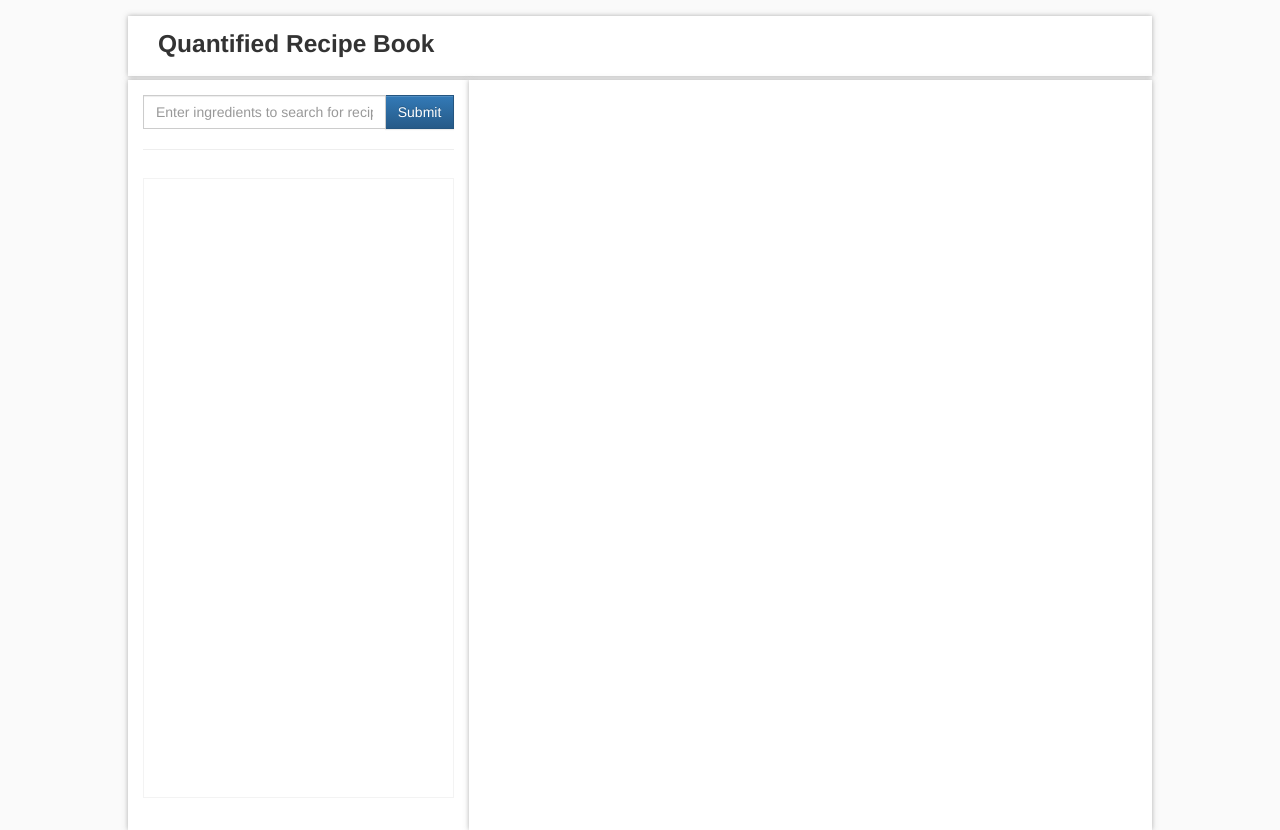
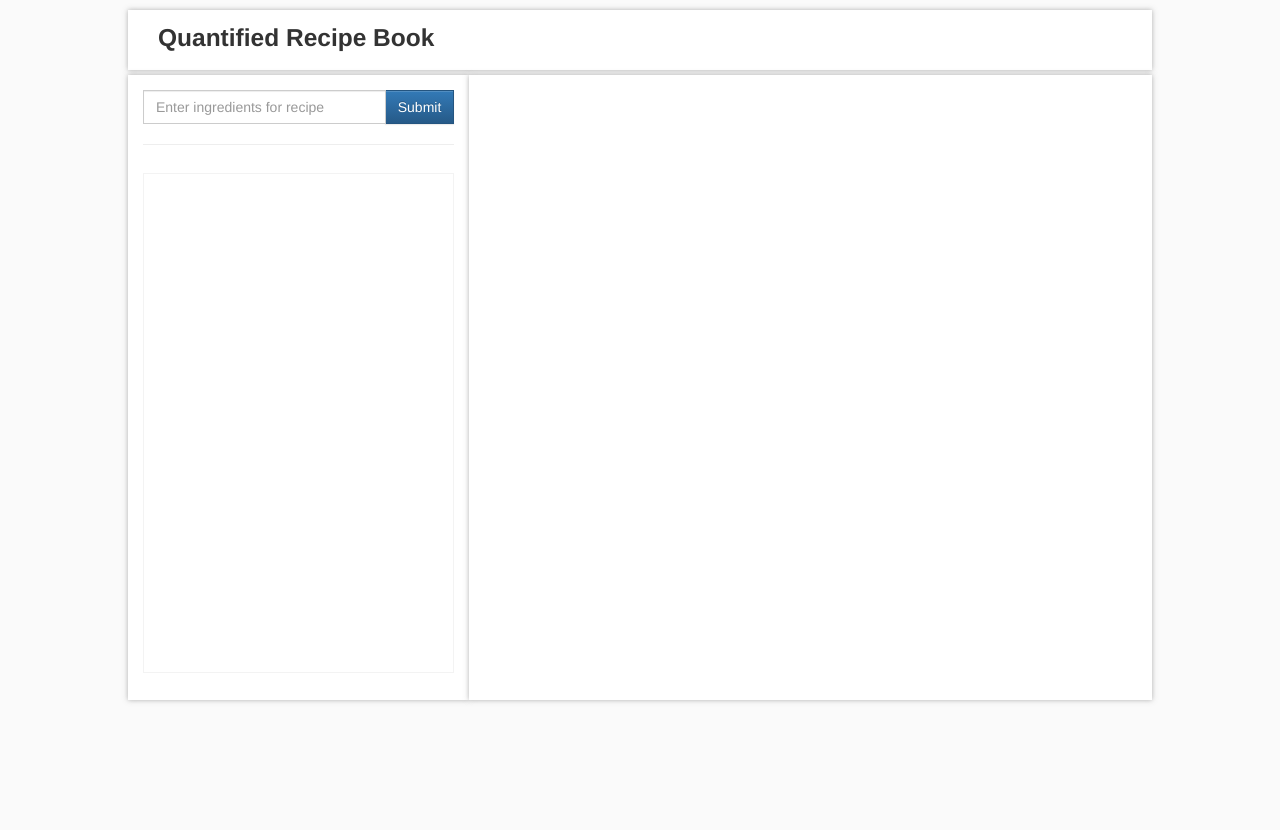
Before and after one commit to evanyc15/ECS89H_Recipe, a website: page public/quantifiedRecipe.html in a window 1280 px wide. After the commit the page ends 800 px from the top, so only its background shows below. Drawn offline with nearby package versions, Linux system fonts and the light colour scheme.

Commit message:
CSS changes

```diff
--- a/public/assets/css/quantifiedRecipe.css
+++ b/public/assets/css/quantifiedRecipe.css
@@ -9,7 +9,7 @@ body {
     right: 0;
     margin-left: auto;
     margin-right: auto;
-    top: 2%;
+    top: 10px;
     background-color: white;
     padding: 10px 30px 10px 30px;
     font-size: 1.75em;
@@ -31,13 +31,13 @@ body {
 }
 #container {
     position: absolute;
-    height: 750px;
+    height: 625px;
     width: 80vw;
     left: 0;
     right: 0;
     margin-left: auto;
     margin-right: auto;
-    top: 10%;
+    top: 75px;
     background-color: white;
     display: none;
 }
@@ -51,7 +51,7 @@ body {
 }
 @media (min-width: 0px){
     .right {
-        height: 1500px !important;
+        height: 1250px !important;
     }
 }
 @media (min-width: 1200px){
@@ -62,7 +62,7 @@ body {
 #recipeList {
     width: 100%;
     margin-top: 28px;
-    height: 620px;
+    height: 500px;
     overflow-y: scroll;
     border: 1px solid rgba(240, 240, 240, 0.8);
 }
@@ -99,7 +99,7 @@ body {
 }
 .recipeDescrColumn {
     padding: 15px;
-    height: 720px;
+    height: 600px;
     overflow: auto;
     border: 1px solid rgba(230, 230, 230, 0.8);
 }
--- a/public/quantifiedRecipe.html
+++ b/public/quantifiedRecipe.html
@@ -17,7 +17,7 @@
     <div class="row" id="container">
         <div class="col-lg-4 column" style="text-align:center;">
             <div class="input-group">
-                <input type="text" id="keywords" class="form-control" name="keywords" placeholder="Enter ingredients to search for recipe"/>
+                <input type="text" id="keywords" class="form-control" name="keywords" placeholder="Enter ingredients for recipe"/>
                 <span class="input-group-btn">
                     <button class="btn btn-primary" onclick="ajaxCall()">Submit</button>
                 </span>
```
